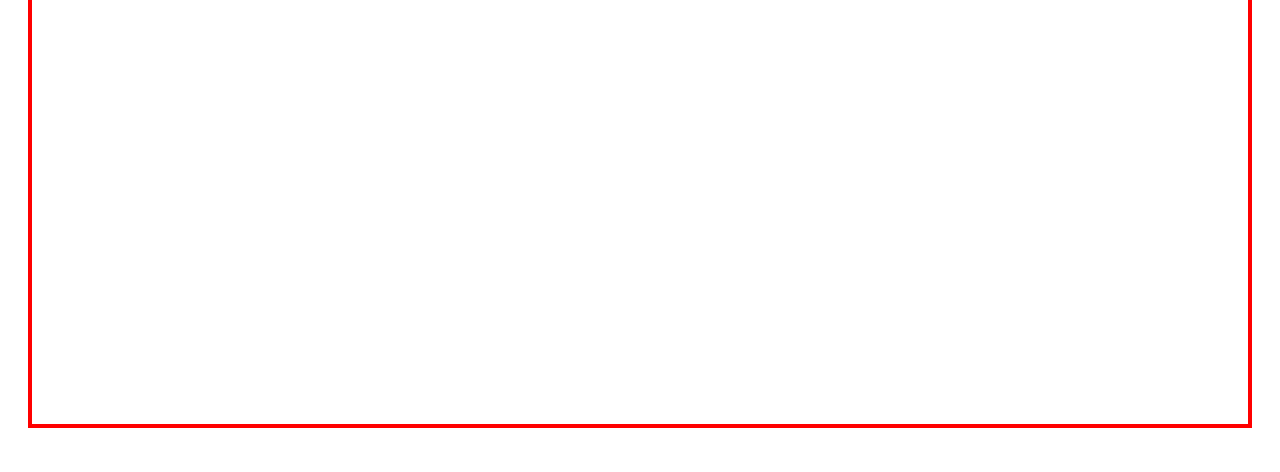
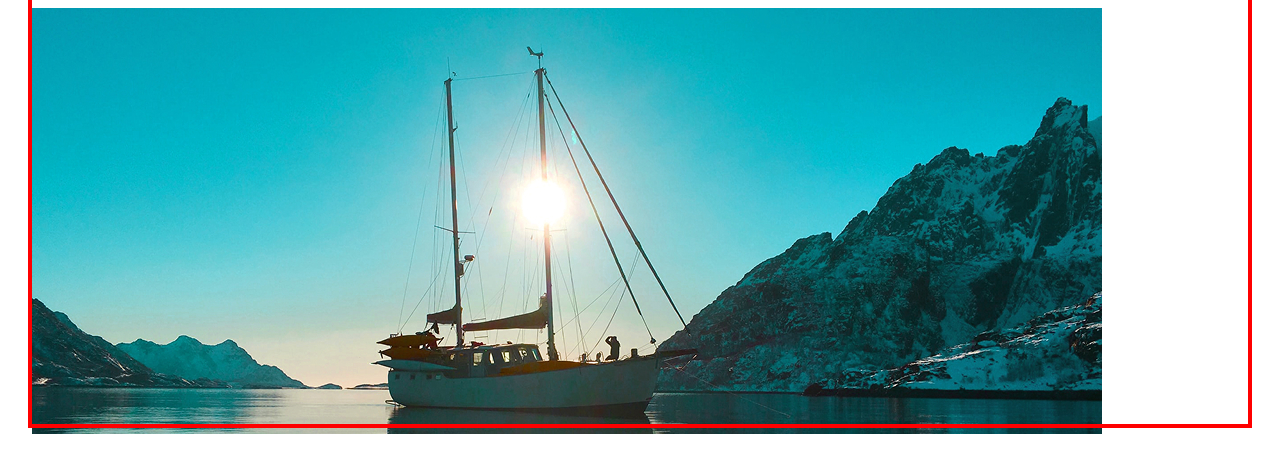
Before and after one commit to vlesueji/YachtClub, a website: page src/index.html in a window 1280 px wide. Shown: the part 320-792 px from the top of the page. Drawn offline with nearby package versions, Linux system fonts and the light colour scheme; files that its build step writes are made by us from their sources.

Commit message:
add picture

```diff
--- a/src/blocks/main.html
+++ b/src/blocks/main.html
@@ -2,7 +2,13 @@
   <div class="home">
     <h1>под парусом <span style="color: red">вместе</span></h1>
     <div class="swiper">
-      <picture></picture>
+      <picture>
+        <source srcset="../img/main2x.jpg 2x" media="(min-resolution: 192dpi)">
+        <img
+          src="../img/main.jpg"
+          alt="main image"
+        >
+      </picture>
     </div>
   </div>
 </main>
```
